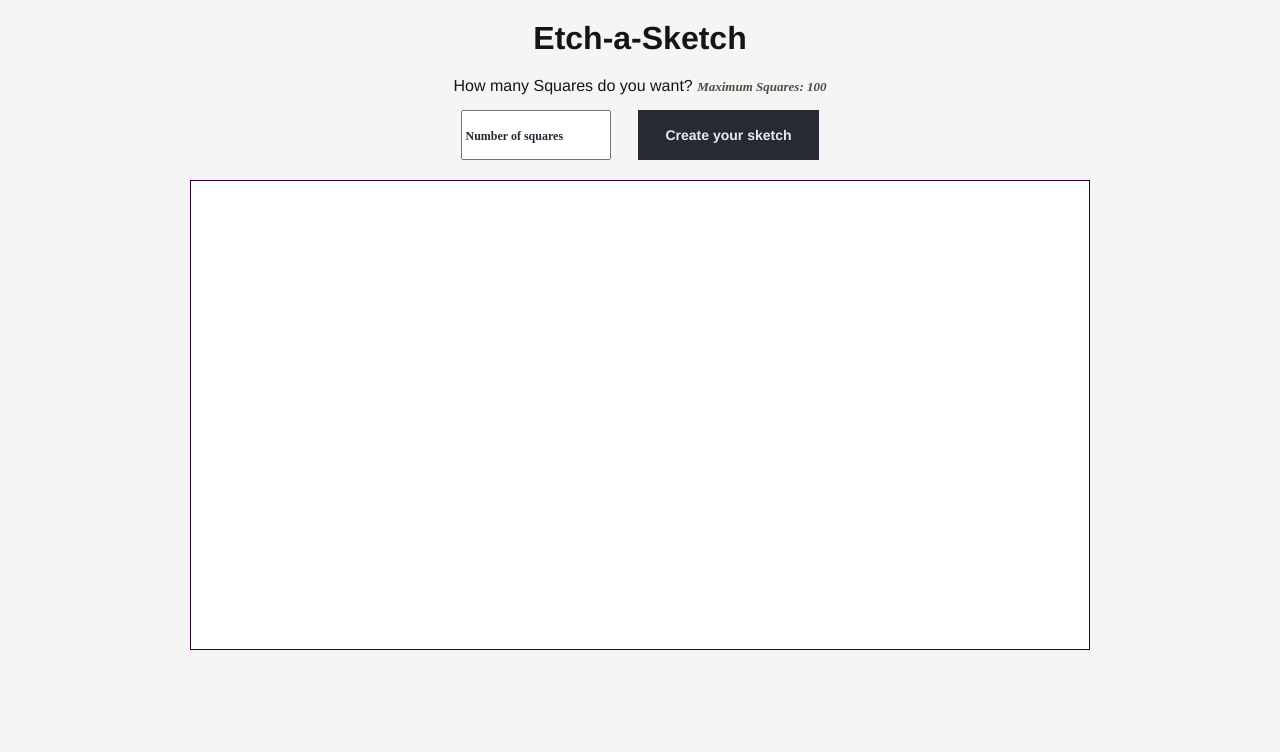
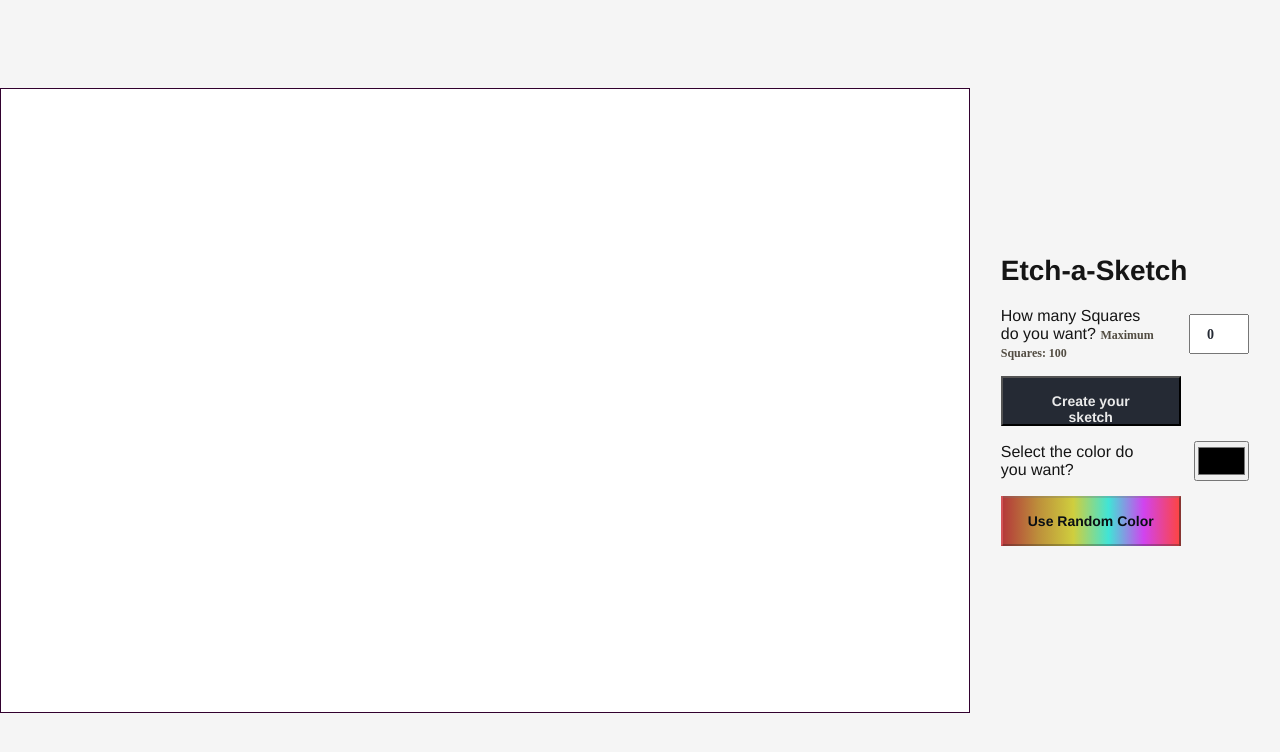
Before and after one commit to crisscde/etch-a-sketch, a plain HTML site: page index.html in a window 1280 px wide. Drawn offline with Linux system fonts and the light colour scheme.

Commit message:
Add styles to the form

```diff
--- a/index.html
+++ b/index.html
@@ -8,22 +8,29 @@
 		<script src="/script.js" defer></script>
 	</head>
 	<body>
+		<section class="sketch" id="sketch"></section>
+		<section class="form">
 			<h1>Etch-a-Sketch</h1>
 			<form>
+				<div class="squares">
 					<label for="squares"
 						>How many Squares do you want?
 						<small>Maximum Squares: 100</small>
 					</label>
-			<div class="inputs">
 					<input
 						type="number"
 						name="number-of-squares"
 						id="squares"
 						max="100"
-					placeholder="Number of squares" />
+						placeholder="0" />
+				</div>
 				<button id="number">Create your sketch</button>
+				<div class="color">
+					<label for="color">Select the color do you want?</label>
+					<input type="color" name="selected-color" id="color" />
 				</div>
+				<button id="random-color" disabled>Use Random Color</button>
 			</form>
-		<section class="sketch" id="sketch"></section>
+		</section>
 	</body>
 </html>
--- a/script.js
+++ b/script.js
@@ -1,17 +1,39 @@
 let sketch = document.getElementById("sketch");
 let button = document.getElementById("number");
 let numberSquare = document.getElementById("squares");
+let randomColor = document.getElementById("random-color");
+let color = document.getElementById("color");
 
-let newSquare = (totalSquares) => {
+const RANDOM_RGB = () => {
+	const R = Math.floor(Math.random() * 255);
+	const G = Math.floor(Math.random() * 255);
+	const B = Math.floor(Math.random() * 255);
+	return `rgb(${R} ${G} ${B})`;
+};
+
+const NEW_SQUARE = (totalSquares) => {
 	let square = document.createElement("div");
 	square.setAttribute("class", "square");
 	square.setAttribute(
 		"style",
-		`width: ${898 / totalSquares}px; height: ${
-			470 / totalSquares
-		}px; opacity: 0;`
+		`width: ${998 / totalSquares}px; height: ${
+			625 / totalSquares
+		}px; opacity: 0`
 	);
 	sketch.appendChild(square);
+};
+
+let attachMouseOverEvent = () => {
+	let squares = [...sketch.querySelectorAll(".square")];
+	squares.forEach((element) => {
+		let opacityColor = 0;
+		element.addEventListener("mouseover", (squareEvent) => {
+			let selectedColor = color.value;
+			element.style.backgroundColor = selectedColor;
+			opacityColor += 0.1;
+			element.style.opacity = opacityColor;
+		});
+	});
 };
 
 function createSquares(numberOfSquares) {
@@ -22,19 +44,11 @@ function createSquares(numberOfSquares) {
 	}
 	let createdSquares = 0;
 	while (createdSquares < numberOfSquares * numberOfSquares) {
-		newSquare(numberOfSquares);
+		NEW_SQUARE(numberOfSquares);
 		createdSquares++;
 	}
-	let squares = [...sketch.querySelectorAll(".square")];
-	squares.forEach((e) => {
-		let opacityColor = 0;
-		e.addEventListener("mouseover", () => {
-			opacityColor += 0.1;
-			e.style.opacity = opacityColor;
-		});
-	});
+	attachMouseOverEvent();
 }
-
 document.addEventListener("DOMContentLoaded", () => createSquares(16));
 
 button.addEventListener("click", (ev) => {
--- a/style.css
+++ b/style.css
@@ -13,48 +13,76 @@ body {
 	padding: 0;
 	font-family: Helvetica, sans-serif;
 	font-weight: 400;
-	text-align: center;
+	font-size: 16px;
 	height: 100vh;
 	color: #151515;
 	background-color: whitesmoke;
+	display: flex;
+	align-items: center;
+	justify-content: space-evenly;
+	text-wrap: pretty;
 }
 
 h1 {
+	width: 80%;
 	font-weight: 700;
-	margin: 0px;
-	padding: 20px 0px;
+	margin: 0px auto;
+	padding-bottom: 20px;
+	font-size: 28px;
+}
+
+.form {
+	width: 25%;
+	height: 100%;
+	display: flex;
+	flex-direction: column;
+	justify-content: center;
+	align-items: stretch;
 }
 
 form {
 	display: flex;
 	flex-direction: column;
+	gap: 15px;
 	margin: 0 auto;
-	width: 30%;
+	width: 80%;
 }
 
-.inputs {
-	padding-top: 15px;
+.squares,
+.color {
 	display: flex;
-	justify-content: space-around;
+	flex-direction: row;
 	align-items: center;
+	justify-content: space-between;
 }
 
 input[type="number"] {
-	width: 150px;
-	height: 50px;
+	width: 60px;
+	height: 40px;
+	padding: 16px;
+	padding-right: 10px;
+	font-size: 16px;
+	font-family: "Times New Roman", Times, serif;
+	font-weight: 600;
 }
 
 input[type="number"]::placeholder {
 	font-family: "Times New Roman", Times, serif;
 	color: #252a34;
-	font-size: 0.75rem;
-	font-weight: bolder;
+	font-size: 14px;
+}
+
+input[type="color"] {
+	width: 60px;
+	height: 40px;
+	padding: 1px;
 }
 
 button {
+	width: 180px;
+	height: 50px;
 	padding: 15px 25px;
 	background-color: #252a34;
-	border: 2px solid #252a34;
 	color: #eaeaea;
 	font-family: Helvetica, sans-serif;
 	font-size: 14px;
@@ -63,28 +91,37 @@ button {
 	transition: box-shadow 0.35s linear;
 }
 
+button#random-color {
+	background: rgb(180, 58, 58);
+	background: linear-gradient(
+		90deg,
+		rgba(180, 58, 58, 1) 0%,
+		rgba(189, 143, 59, 1) 20%,
+		rgba(207, 206, 62, 1) 40%,
+		rgba(65, 228, 214, 1) 60%,
+		rgba(209, 67, 239, 1) 80%,
+		rgba(252, 69, 69, 1) 100%
+	);
+	color: rgb(10 15 20);
+}
+
 button:hover {
-	box-shadow: 0px 0px 5px #252a34;
+	box-shadow: 0px 0px 4px #252a34;
 }
 
 small {
 	font-family: "Times New Roman", Times, serif;
-	font-weight: bolder;
-	font-style: italic;
-	font-size: 13px;
+	font-weight: 800;
+	font-size: 12px;
 	color: #524c42;
 }
 
 .sketch {
-	margin: 20px auto 0px;
-	width: 900px;
-	height: 470px;
+	margin: auto;
+	width: 1000px;
+	height: 625px;
 	background-color: white;
 	border: 1px solid #32012f;
 	display: flex;
 	flex-wrap: wrap;
 }
-
-.square {
-	background-color: rgb(0 0 0);
-}
```
Also changed, not shown: 1 other file. Lines whose indentation alone changed are shown as unchanged.
